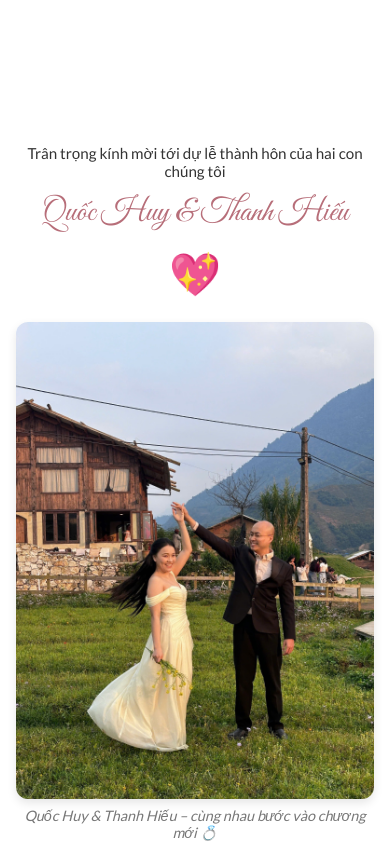
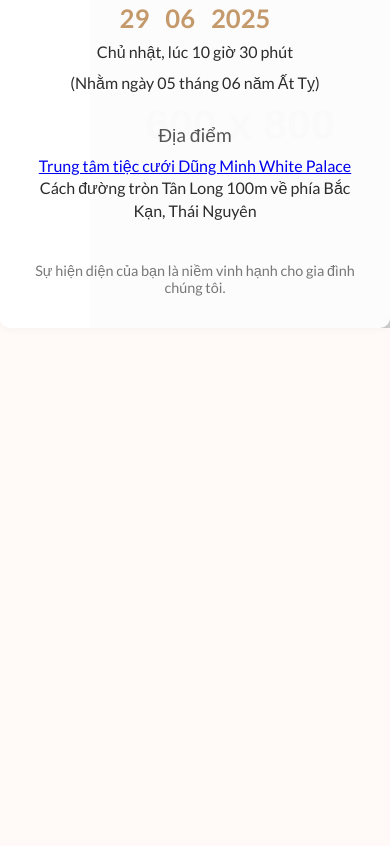
Before and after one commit to hqd4bz/thiep-cuoi, a plain HTML site: page index.html in a window 390 px wide. Shown: the part 440-1286 px from the top of the page. After the commit the page ends 844 px from the top, so only its background shows below. Drawn offline with Linux system fonts and the light colour scheme; placeholder pictures from the web are drawn by us.

Commit message:
Update index.html

```diff
--- a/index.html
+++ b/index.html
@@ -24,12 +24,8 @@
       background-color: rgba(255, 255, 255, 0.95);
       box-shadow: 0 0 10px rgba(0,0,0,0.05);
       border-radius: 10px;
-      animation: fadeIn 1.5s ease-in;
     }
-    @keyframes fadeIn {
-      from { opacity: 0; transform: translateY(20px); }
-      to { opacity: 1; transform: translateY(0); }
-    }
+    /* Parents two‑column layout */
     .parents {
       display: flex;
       justify-content: space-between;
@@ -58,13 +54,13 @@
     .parent-address {
       margin: 0.25rem 0 0;
       font-size: 0.85rem;
-      color: #333;
+      color: #555;
       line-height: 1.4;
     }
     .invitation-line {
       text-align: center;
       font-size: 0.95rem;
-      color: #333;
+      color: #555;
       margin: 1.2rem 0 0.8rem;
     }
     .names {
@@ -74,34 +70,13 @@
       color: #b76e79;
       margin-top: 0.5rem;
     }
-    .heart {
-      font-size: 2.5rem;
-      animation: pulse 1.2s infinite ease-in-out;
-      text-align: center;
-      margin-top: 1rem;
-    }
-    .wedding-photo {
-      display: block;
-      width: 100%;
-      height: auto;
-      border-radius: 12px;
-      box-shadow: 0 4px 10px rgba(0,0,0,0.1);
-      margin: 1.5rem auto 0;
-    }
-    .caption {
-      text-align: center;
-      font-style: italic;
-      color: #777;
-      font-size: 0.9rem;
-      margin-top: 0.5rem;
-    }
     .section {
       text-align: center;
       margin: 1.8rem 0;
     }
     .section-title {
       font-size: 1.2rem;
-      color: #333;
+      color: #555;
       margin-bottom: 0.5rem;
     }
     .date-block {
@@ -123,43 +98,15 @@
       color: #777;
       margin-top: 2.5rem;
     }
-    @keyframes pulse {
-      0% { transform: scale(1); }
-      50% { transform: scale(1.2); }
-      100% { transform: scale(1); }
-    }
-    @media (max-width: 600px) {
-      body {
-        background-size: 200px auto;
-        background-position: center bottom;
-      }
-      .container {
-        padding: 1.5rem 1rem;
-        border-radius: 6px;
-      }
-      .parents {
-        flex-direction: column;
-        gap: 1rem;
-      }
-      .names {
-        font-size: 2rem;
-      }
-      .date-block {
-        font-size: 1.5rem;
-        flex-direction: column;
-        gap: 0.3rem;
-      }
-      .section-title {
-        font-size: 1rem;
-      }
-      .address {
-        font-size: 0.9rem;
-      }
+    @media (max-width: 480px) {
+      .names {font-size: 2.2rem;}
+      .date-block {font-size: 1.6rem;}
     }
   </style>
 </head>
 <body>
   <div class="container">
+    <!-- Parents info in two columns -->
     <div class="parents">
       <div class="parent-col">
         <div class="parent-title">Nhà trai</div>
@@ -172,11 +119,11 @@
         <p class="parent-address">Số 62, Tổ 7, P. Tân Long<br>TP. Thái Nguyên</p>
       </div>
     </div>
+
     <div class="invitation-line">Trân trọng kính mời tới dự lễ thành hôn của hai con chúng tôi</div>
+
     <div class="names">Quốc Huy & Thanh Hiếu</div>
-    <div class="heart">💖</div>
-    <img src="dade2a994003b8aa9b984ccc9c1ba92c.jpeg" alt="Ảnh cưới Huy và Hiếu" class="wedding-photo">
-    <div class="caption">Quốc Huy & Thanh Hiếu – cùng nhau bước vào chương mới 💍</div>
+
     <div class="section">
       <div class="section-title">Thời gian</div>
       <div class="date-block">
@@ -187,6 +134,7 @@
       <div class="address">Chủ nhật, lúc 10 giờ 30 phút</div>
       <div class="address">(Nhằm ngày 05 tháng 06 năm Ất Tỵ)</div>
     </div>
+
     <div class="section">
       <div class="section-title">Địa điểm</div>
       <div class="address">
@@ -194,6 +142,7 @@
         Cách đường tròn Tân Long 100m về phía Bắc Kạn, Thái Nguyên
       </div>
     </div>
+
     <div class="footer">
       Sự hiện diện của bạn là niềm vinh hạnh cho gia đình chúng tôi.
     </div>
```
